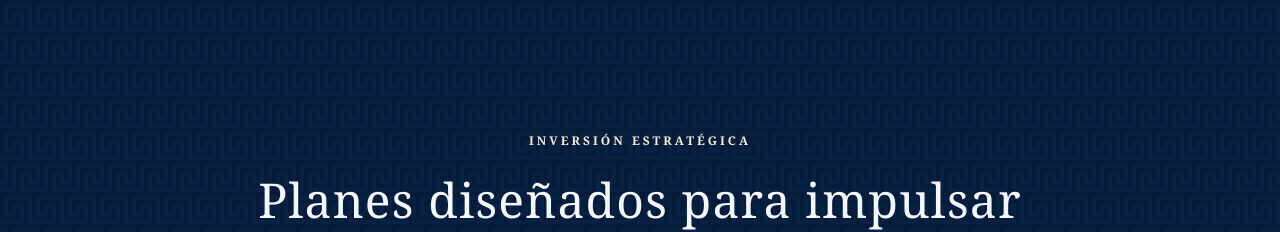
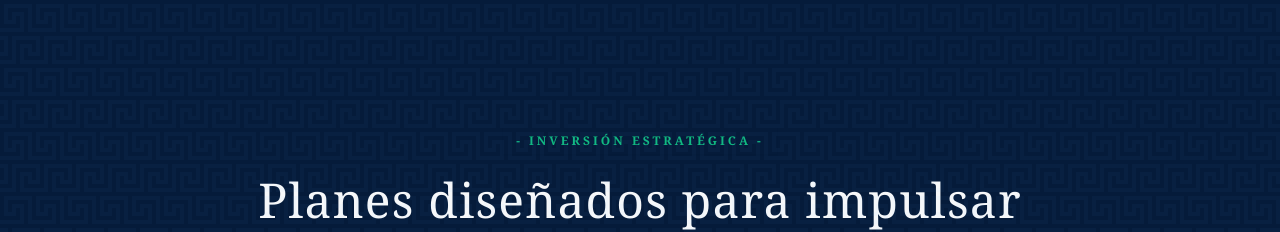
Before and after one commit to brutalkingran/patrician-software, a React (Vite) app: page /planes in a window 1280 px wide. Shown: the top 232 px of the page. Built offline with nearby package versions, Linux system fonts and the light colour scheme.

Commit message:
verde en planes

```diff
--- a/src/pages/PlanPage.jsx
+++ b/src/pages/PlanPage.jsx
@@ -49,8 +49,8 @@ const PlanPage = () => {
 
             {/* Encabezado */}
             <div className="w-full max-w-3xl mx-auto text-center mb-12 md:mb-16">
-              <span className="inline-block bg-ps-blue text-ps-cream px-3 py-1 text-xs tracking-[0.25em] font-serif font-bold uppercase mb-4 border border-ps-blue shadow-xs">
-                Inversión Estratégica
+              <span className="inline-block bg-ps-blue text-ps-green px-3 py-1 text-xs tracking-[0.25em] font-serif font-bold uppercase mb-4 border border-ps-blue shadow-xs">
+                - Inversión Estratégica -
               </span>
 
               <h1 className="text-3xl sm:text-4xl md:text-5xl font-serif font-light tracking-wide leading-tight mb-4 text-ps-white">
```
